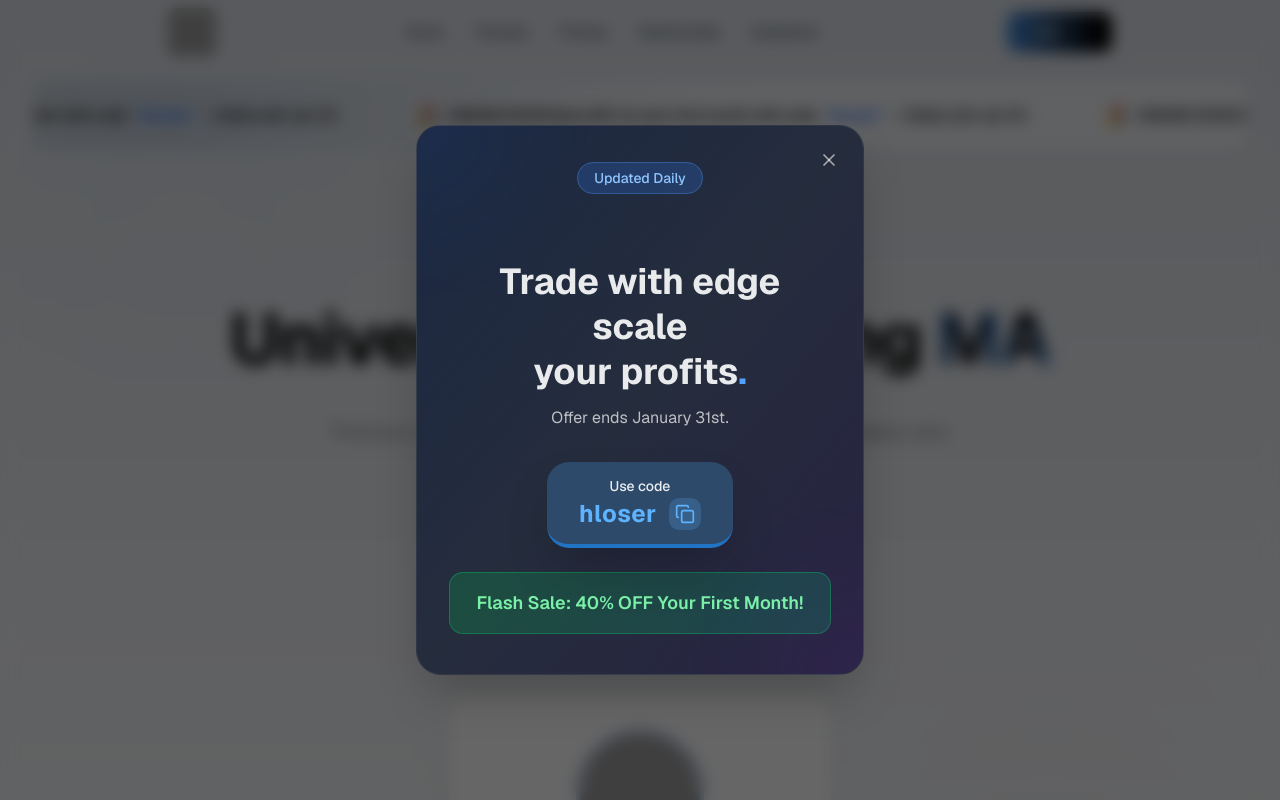
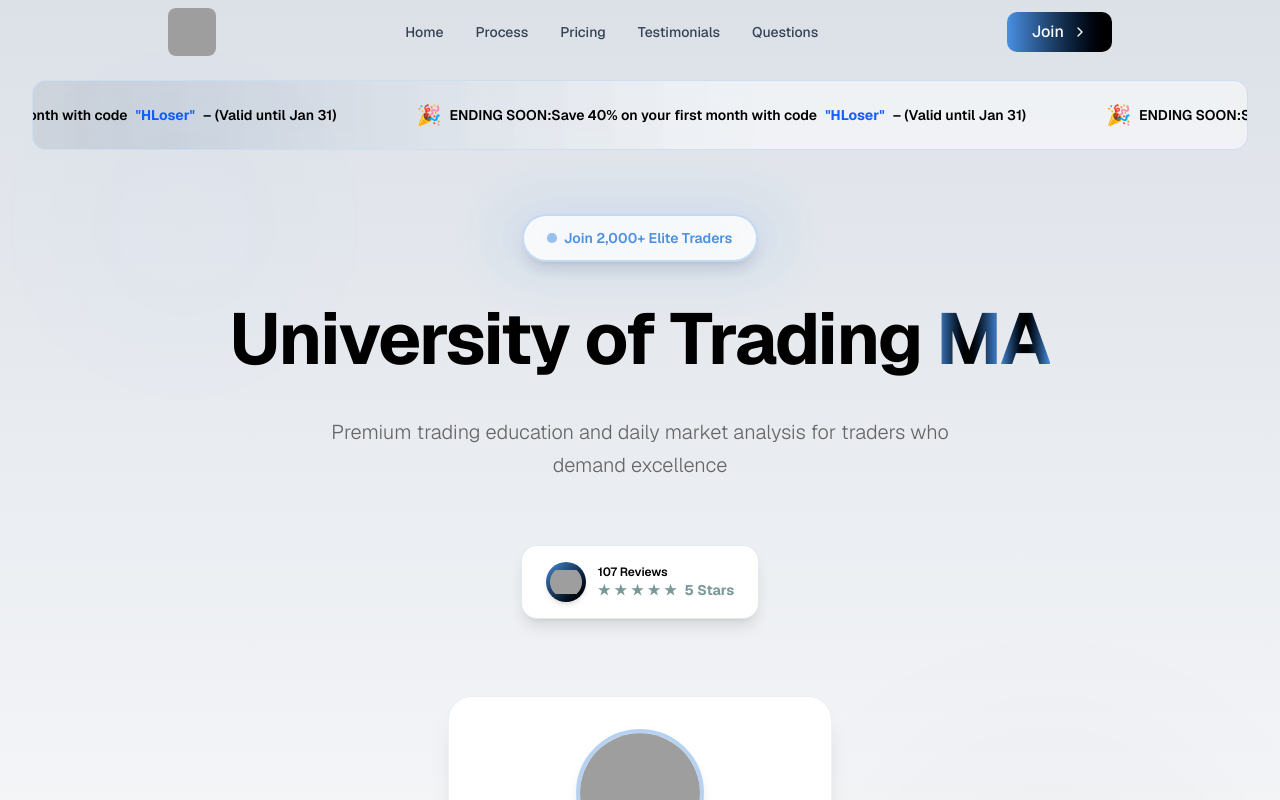
Before and after one commit to hloser77/University-of-Trading-MA, a Next.js app: page / in a window 1280 px wide. Shown: the top 800 px of the page. Built offline with nearby package versions, Linux system fonts and the light colour scheme; grey boxes are pictures that could not be loaded.

Commit message:
Update layout.tsx

```diff
--- a/app/layout.tsx
+++ b/app/layout.tsx
@@ -95,7 +95,7 @@ export default function RootLayout({
       </head>
 
       <body className="font-sans antialiased">
-        <PromoPopup />
+        {/* <PromoPopup /> */}
         {children}
         <Analytics />
       </body>
```
